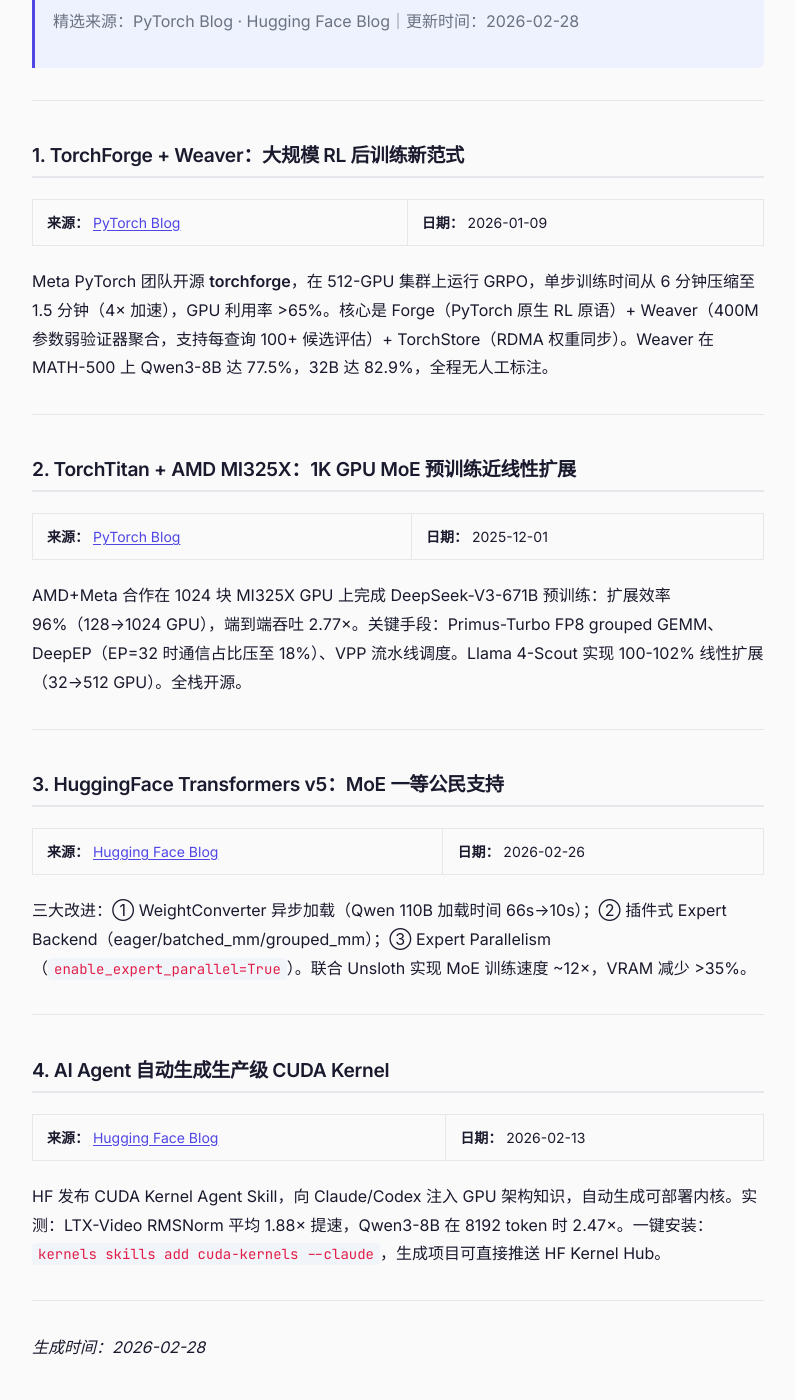
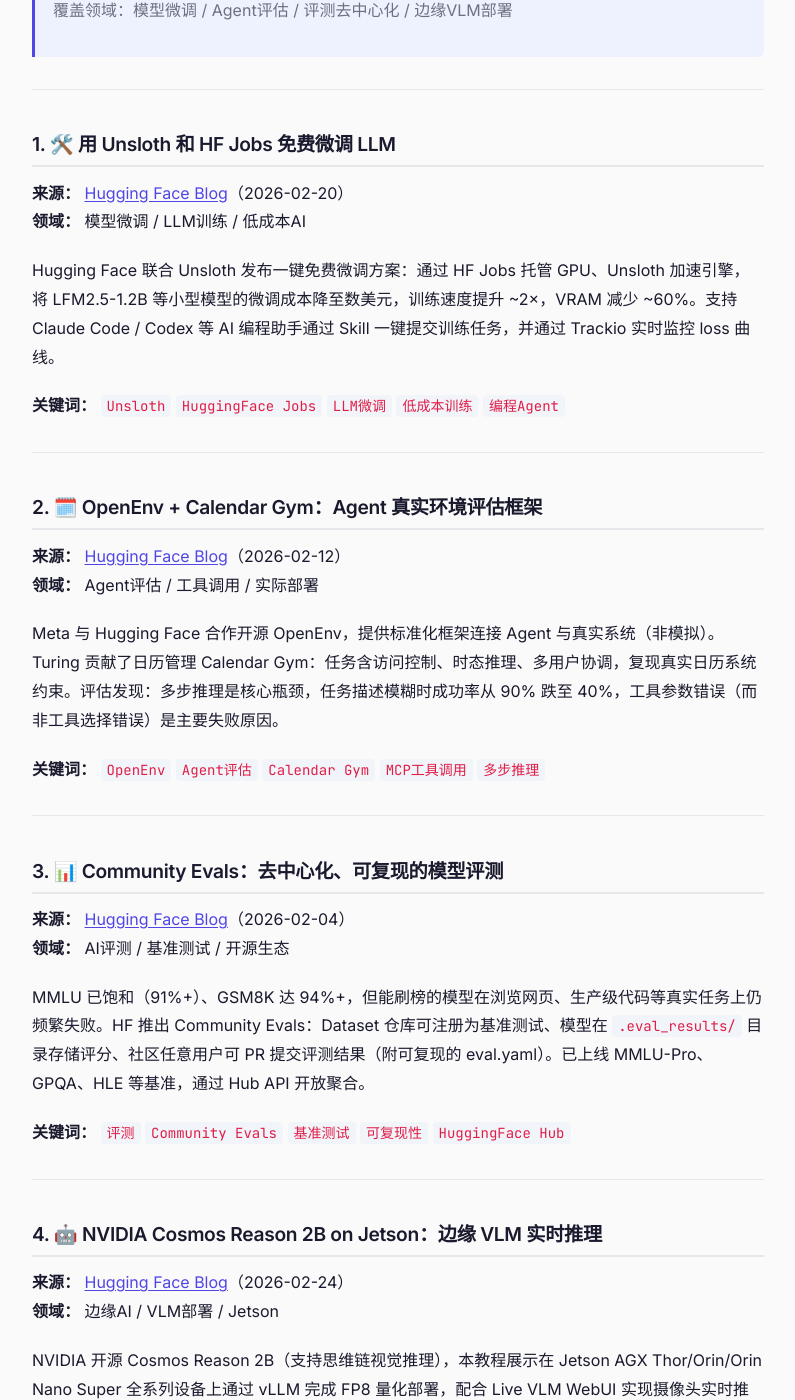
Before and after one commit to chengenbao/chengenbao.github.io, a Jekyll site: the page built from _reading_list/2026-02-28-tech.md, in a window 1280 px wide and 1400 px high, scrolled down 477 px. Shown: the whole window, without its empty margins (242-1037 px from the left). Built offline with Jekyll 4.4.1, drawn with Linux system fonts in a browser that asks for light colours; some of the changed text lies outside the part shown.

Commit message:
fix: replace all 4 duplicate articles in 0228-tech with fresh content

```diff
--- a/_reading_list/2026-02-28-tech.md
+++ b/_reading_list/2026-02-28-tech.md
@@ -1,46 +1,59 @@
 ---
 layout: reading
-title: "技术速递 2026-02-28：TorchForge RL 后训练 / AMD 1K GPU MoE / HF Transformers v5 MoE / CUDA Kernel Agent"
+title: "技术速递 2026-02-28：免费微调 LLM / Agent 真实环境评估 / 去中心化评测 / Cosmos Reason 边缘部署"
 category: tech
-tags: [Tech, LLM, PyTorch, MoE, CUDA, RL]
+tags: [Tech, AI, LLM, FineTuning, Agent, Evaluation, NVIDIA, Jetson]
 date: 2026-02-28
 ---
 
 # 📰 2026-02-28 · 每日技术速递
 
-> 精选来源：PyTorch Blog · Hugging Face Blog｜更新时间：2026-02-28
+> 精选来源：Hugging Face Blog · NVIDIA · Meta · Turing
+> 覆盖领域：模型微调 / Agent评估 / 评测去中心化 / 边缘VLM部署
 
 ---
 
-## 1. TorchForge + Weaver：大规模 RL 后训练新范式
+## 1. 🛠️ 用 Unsloth 和 HF Jobs 免费微调 LLM
 
-**来源：** [PyTorch Blog](https://pytorch.org/blog/supercharging-llms-scalable-rl-with-torchforge-and-weaver/) | **日期：** 2026-01-09
+**来源：** [Hugging Face Blog](https://huggingface.co/blog/unsloth-jobs)（2026-02-20）
+**领域：** 模型微调 / LLM训练 / 低成本AI
 
-Meta PyTorch 团队开源 **torchforge**，在 512-GPU 集群上运行 GRPO，单步训练时间从 6 分钟压缩至 1.5 分钟（4× 加速），GPU 利用率 >65%。核心是 Forge（PyTorch 原生 RL 原语）+ Weaver（400M 参数弱验证器聚合，支持每查询 100+ 候选评估）+ TorchStore（RDMA 权重同步）。Weaver 在 MATH-500 上 Qwen3-8B 达 77.5%，32B 达 82.9%，全程无人工标注。
+Hugging Face 联合 Unsloth 发布一键免费微调方案：通过 HF Jobs 托管 GPU、Unsloth 加速引擎，将 LFM2.5-1.2B 等小型模型的微调成本降至数美元，训练速度提升 ~2×，VRAM 减少 ~60%。支持 Claude Code / Codex 等 AI 编程助手通过 Skill 一键提交训练任务，并通过 Trackio 实时监控 loss 曲线。
+
+**关键词：** `Unsloth` `HuggingFace Jobs` `LLM微调` `低成本训练` `编程Agent`
 
 ---
 
-## 2. TorchTitan + AMD MI325X：1K GPU MoE 预训练近线性扩展
+## 2. 🗓️ OpenEnv + Calendar Gym：Agent 真实环境评估框架
 
-**来源：** [PyTorch Blog](https://pytorch.org/blog/efficient-moe-pre-training-at-scale-with-torchtitan/) | **日期：** 2025-12-01
+**来源：** [Hugging Face Blog](https://huggingface.co/blog/openenv-turing)（2026-02-12）
+**领域：** Agent评估 / 工具调用 / 实际部署
 
-AMD+Meta 合作在 1024 块 MI325X GPU 上完成 DeepSeek-V3-671B 预训练：扩展效率 96%（128→1024 GPU），端到端吞吐 2.77×。关键手段：Primus-Turbo FP8 grouped GEMM、DeepEP（EP=32 时通信占比压至 18%）、VPP 流水线调度。Llama 4-Scout 实现 100-102% 线性扩展（32→512 GPU）。全栈开源。
+Meta 与 Hugging Face 合作开源 OpenEnv，提供标准化框架连接 Agent 与真实系统（非模拟）。Turing 贡献了日历管理 Calendar Gym：任务含访问控制、时态推理、多用户协调，复现真实日历系统约束。评估发现：多步推理是核心瓶颈，任务描述模糊时成功率从 90% 跌至 40%，工具参数错误（而非工具选择错误）是主要失败原因。
+
+**关键词：** `OpenEnv` `Agent评估` `Calendar Gym` `MCP工具调用` `多步推理`
 
 ---
 
-## 3. HuggingFace Transformers v5：MoE 一等公民支持
+## 3. 📊 Community Evals：去中心化、可复现的模型评测
 
-**来源：** [Hugging Face Blog](https://huggingface.co/blog/moe-transformers) | **日期：** 2026-02-26
+**来源：** [Hugging Face Blog](https://huggingface.co/blog/community-evals)（2026-02-04）
+**领域：** AI评测 / 基准测试 / 开源生态
 
-三大改进：① WeightConverter 异步加载（Qwen 110B 加载时间 66s→10s）；② 插件式 Expert Backend（eager/batched_mm/grouped_mm）；③ Expert Parallelism（`enable_expert_parallel=True`）。联合 Unsloth 实现 MoE 训练速度 ~12×，VRAM 减少 >35%。
+MMLU 已饱和（91%+）、GSM8K 达 94%+，但能刷榜的模型在浏览网页、生产级代码等真实任务上仍频繁失败。HF 推出 Community Evals：Dataset 仓库可注册为基准测试、模型在 `.eval_results/` 目录存储评分、社区任意用户可 PR 提交评测结果（附可复现的 eval.yaml）。已上线 MMLU-Pro、GPQA、HLE 等基准，通过 Hub API 开放聚合。
+
+**关键词：** `评测` `Community Evals` `基准测试` `可复现性` `HuggingFace Hub`
 
 ---
 
-## 4. AI Agent 自动生成生产级 CUDA Kernel
+## 4. 🤖 NVIDIA Cosmos Reason 2B on Jetson：边缘 VLM 实时推理
 
-**来源：** [Hugging Face Blog](https://huggingface.co/blog/custom-cuda-kernels-agent-skills) | **日期：** 2026-02-13
+**来源：** [Hugging Face Blog](https://huggingface.co/blog/nvidia/cosmos-on-jetson)（2026-02-24）
+**领域：** 边缘AI / VLM部署 / Jetson
 
-HF 发布 CUDA Kernel Agent Skill，向 Claude/Codex 注入 GPU 架构知识，自动生成可部署内核。实测：LTX-Video RMSNorm 平均 1.88× 提速，Qwen3-8B 在 8192 token 时 2.47×。一键安装：`kernels skills add cuda-kernels --claude`，生成项目可直接推送 HF Kernel Hub。
+NVIDIA 开源 Cosmos Reason 2B（支持思维链视觉推理），本教程展示在 Jetson AGX Thor/Orin/Orin Nano Super 全系列设备上通过 vLLM 完成 FP8 量化部署，配合 Live VLM WebUI 实现摄像头实时推理。Orin 64GB 配置 8192 token 上下文，即使在内存受限的 Orin Nano 上也可通过分块 Prefill 等优化完成部署。
+
+**关键词：** `Cosmos Reason` `Jetson` `VLM` `边缘推理` `vLLM` `FP8`
 
 ---
 
```
